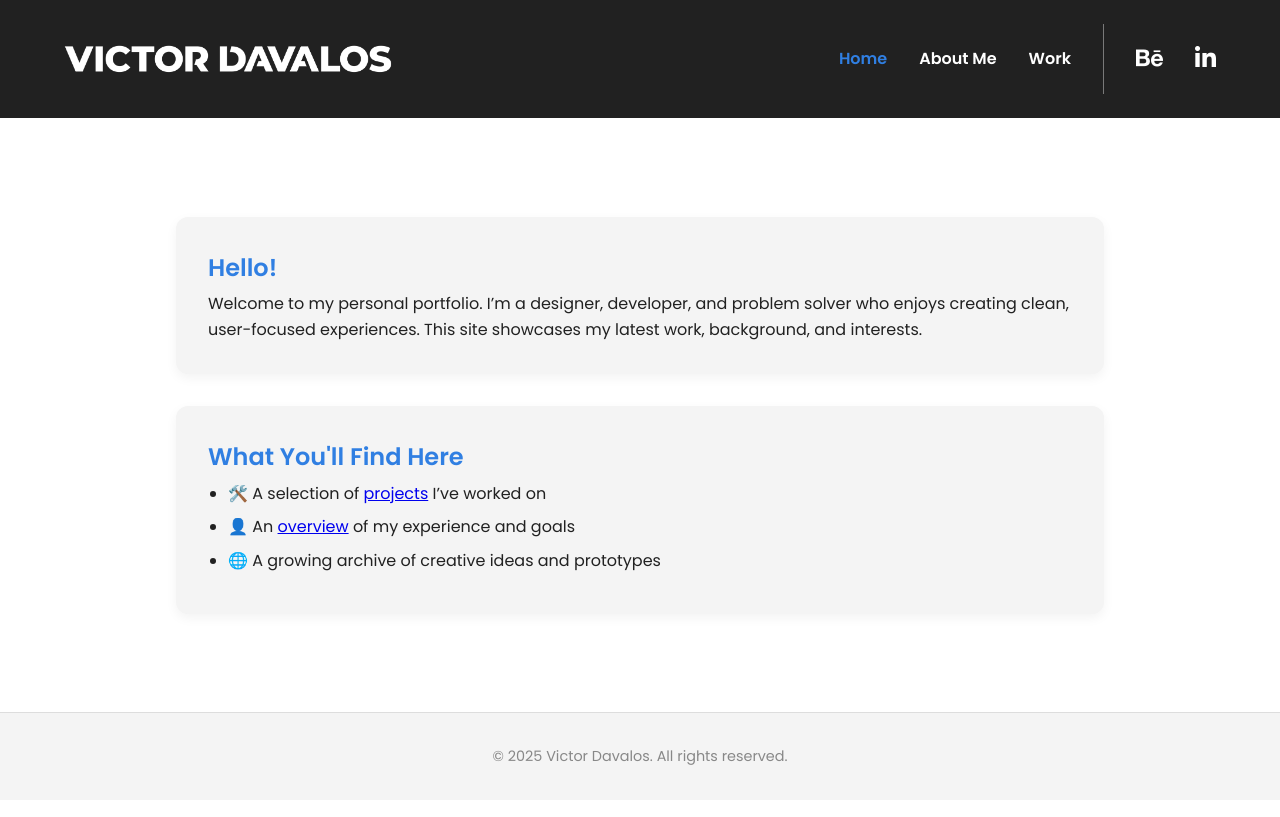
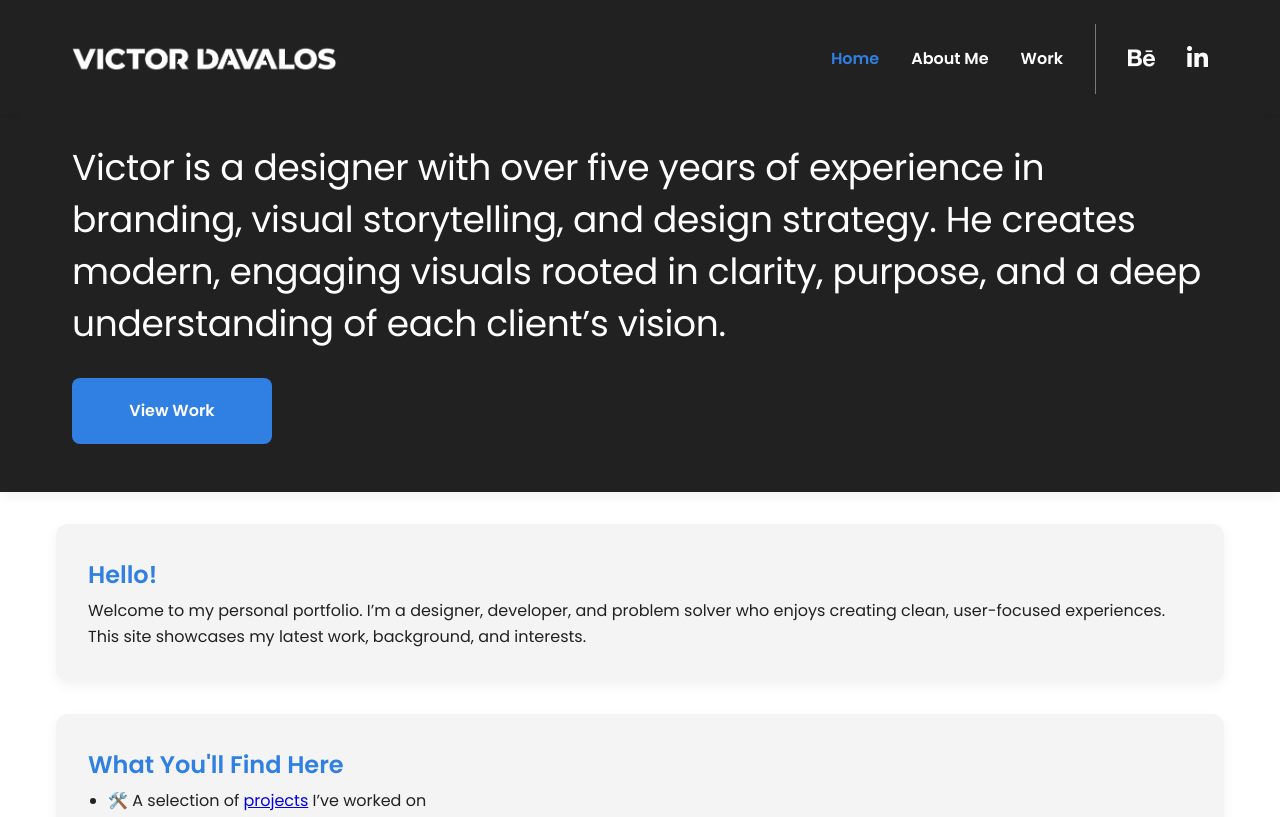
Before and after one commit to Davavalo/portfolio-website, a plain HTML site: page index.html in a window 1280 px wide. Shown: the top 817 px of the page. Drawn offline with Linux system fonts and the light colour scheme.

Commit message:
updated homepage
cleaned up css

```diff
--- a/index.html
+++ b/index.html
@@ -19,6 +19,17 @@
   </head>
   <body>
     <div id="header"></div>
+    <section class="splash full-width">
+      <div class="splash-content">
+        <h2>
+          Victor is a designer with over five years of experience in branding,
+          visual storytelling, and design strategy. He creates modern, engaging
+          visuals rooted in clarity, purpose, and a deep understanding of each
+          client’s vision.
+        </h2>
+        <a href="work.html" class="splash-button">View Work</a>
+      </div>
+    </section>
     <main>
       <section>
         <h2>Hello!</h2>
--- a/styles.css
+++ b/styles.css
@@ -29,19 +29,27 @@ body {
   font-size: 16px;
 }
 
+main,
+footer,
+.site-nav,
+.splash-content {
+  width: 100%;
+  max-width: 1200px;
+  margin: 0 auto;
+  padding: 0 1rem;
+}
+
 main {
-    display: flex;
-    flex-direction: column;
-    flex: 1;
-    justify-content: center;
-    max-width: 960px;
-    margin: 2rem auto;
-    padding: 0 1rem;
-    width: 100%;
+  flex: 1;
+  margin: 2rem auto;
 }
 
 main > section:last-child {
   margin-bottom: 0;
+}
+
+#header {
+  background-color: #212121;
 }
 
 section {
@@ -50,11 +58,6 @@ section {
   margin-bottom: 2rem;
   border-radius: 12px;
   box-shadow: 0 4px 12px rgba(0, 0, 0, 0.05);
-  transition: transform 0.3s ease;
-}
-
-section:hover {
-  transform: translateY(-3px);
 }
 
 h2 {
@@ -90,12 +93,6 @@ body.menu-open {
   display: none;
 }
 
-.logo-link {
-  display: flex;
-  align-items: center;
-  text-decoration: none;
-}
-
 .site-nav {
   background-color: #212121;
   display: flex;
@@ -108,11 +105,11 @@ body.menu-open {
 }
 
 .site-logo {
-  max-height: 32px;
+  display: block;
+  object-fit: contain;
+  max-height: 40px;
+  max-width: 265px;
   width: auto;
-  object-fit: contain;
-  display: block;
-  max-width: 250px;
   height: auto;
 }
 
@@ -123,15 +120,13 @@ body.menu-open {
   font-size: 2rem;
   cursor: pointer;
   z-index: 1001;
-
   display: flex;
   align-items: center;
   justify-content: center;
-
   padding: 0;
   margin: 0;
   line-height: 1;
-  height: 100%; /* ensures full height of parent container */
+  height: 100%;
   transform: translateY(-2px);
 }
 
@@ -194,9 +189,9 @@ body.menu-open {
 
 /* --- Projects --- */
 .projects-grid {
-  display: flex;
-  flex-direction: column;
+  display: grid;
   gap: 1.5rem;
+  grid-template-columns: 1fr;
 }
 
 .project-card {
@@ -246,7 +241,7 @@ body.menu-open {
 }
 
 /* --- Footer --- */
-footer {
+#footer {
   text-align: center;
   padding: 2rem 1rem;
   font-size: 0.9rem;
@@ -255,8 +250,72 @@ footer {
   border-top: 1px solid #ddd;
 }
 
+/* Splash Section */
+section.splash.full-width {
+  width: 100%;
+  max-width: none;
+  border-radius: 0;
+  margin: 0;
+  padding: 0;
+  background-color: #212121;
+  color: white;
+}
+
+section.splash.full-width h2 {
+  text-align: left;
+  color: #fff;
+  font-weight: 400;
+  font-size: 1.25rem;
+  line-height: 1.95rem;
+  letter-spacing: -0.01rem;
+}
+
+.splash-content {
+  display: flex;
+  flex-direction: column;
+  justify-content: center;
+  margin: 0 auto 1.5rem auto;
+  padding: 1.5rem 2rem;
+  width: 100%;
+  max-width: 1200px;
+}
+
+/* Splash Button */
+.splash-button {
+  display: inline-block;
+  margin-top: 1.5rem;
+  padding: 1.25rem 2rem;
+  background-color: var(--primary);
+  color: white;
+  font-size: 1rem;
+  font-weight: 600;
+  text-decoration: none;
+  border: none;
+  border-radius: 8px;
+  cursor: pointer;
+  transition: background-color 0.3s ease, transform 0.2s ease;
+  width: 100%;
+  max-width: 100%;
+  text-align: center;
+}
+
+.splash-button:hover {
+  background-color: #1f63c2;
+  transform: translateY(-2px);
+}
+
+.splash-button:focus {
+  outline: 2px solid white;
+  outline-offset: 2px;
+}
+
 /* --- Tablet (≥768px) --- */
 @media (min-width: 768px) {
+  section.splash.full-width h2 {
+    font-size: 1.75rem;
+    line-height: 2.5rem;
+    letter-spacing: -0.015rem;
+  }
 }
 
 /* --- Desktop (≥1024px) --- */
@@ -312,16 +371,22 @@ footer {
     font-size: 1.5rem;
   }
 
-  .site-nav {
-    display: flex;
-    align-items: center;
-    justify-content: space-between;
-    padding: 1.5rem 4rem;
-    background-color: #212121;
+  .site-logo {
+    max-height: 40px;
+    max-width: 265px;
   }
 
-  .site-logo {
-    max-height: 40px;
-    max-width: none;
+  section.splash.full-width h2 {
+    font-size: 2.25rem;
+    line-height: 3.25rem;
+    letter-spacing: -0.02rem;
+  }
+
+  .splash-button {
+    max-width: 200px;
+  }
+
+  .projects-grid {
+    grid-template-columns: repeat(2, 1fr);
   }
 }
```
